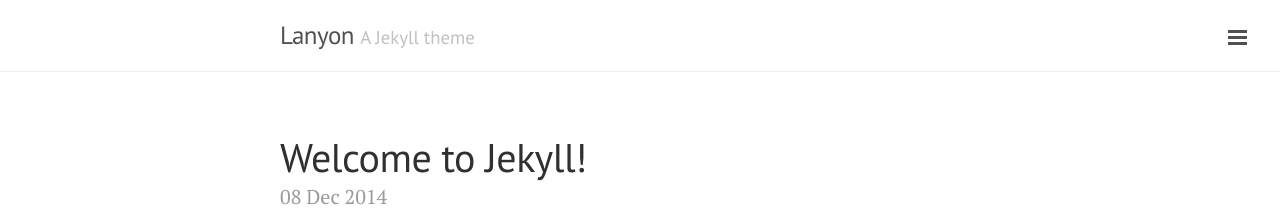
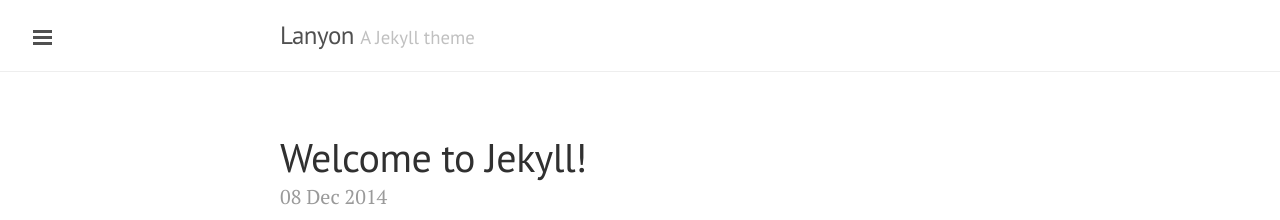
Before and after one commit to OutlawIT/outlawit.github.io, a Jekyll site: the page built from index.html, in a window 1280 px wide. Shown: the top 220 px of the page. Built offline with Jekyll 4.4.1, drawn with Linux system fonts in a browser that asks for light colours; Markdown is read by kramdown in place of the engine named in the settings; the list of posts is cut into pages by our own code.

Commit message:
back to black

```diff
--- a/_layouts/default.html
+++ b/_layouts/default.html
@@ -3,7 +3,7 @@
 
   {% include head.html %}
 
-  <body class="layout-reverse">
+  <body>
 
     {% include sidebar.html %}
 
```
